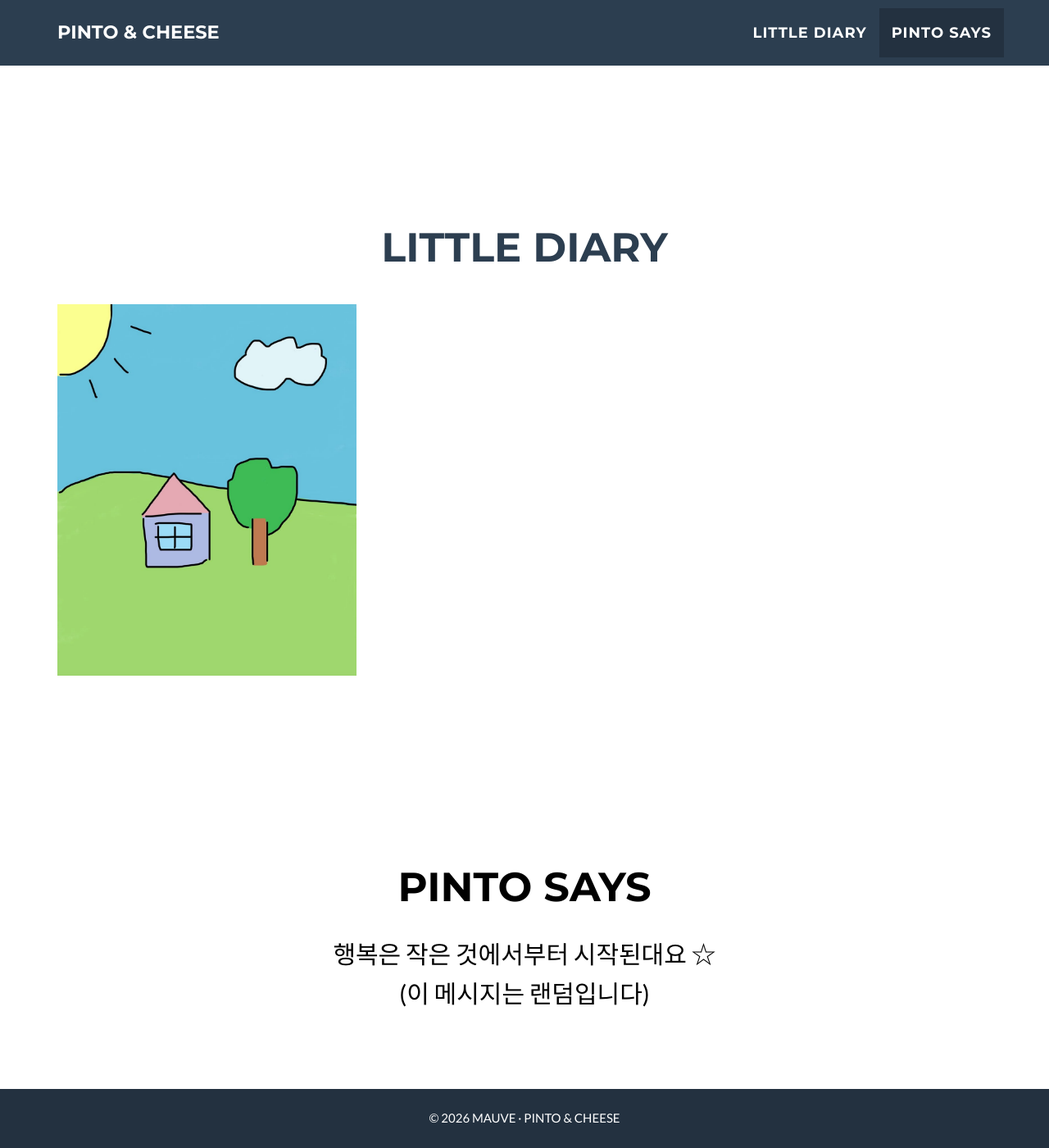
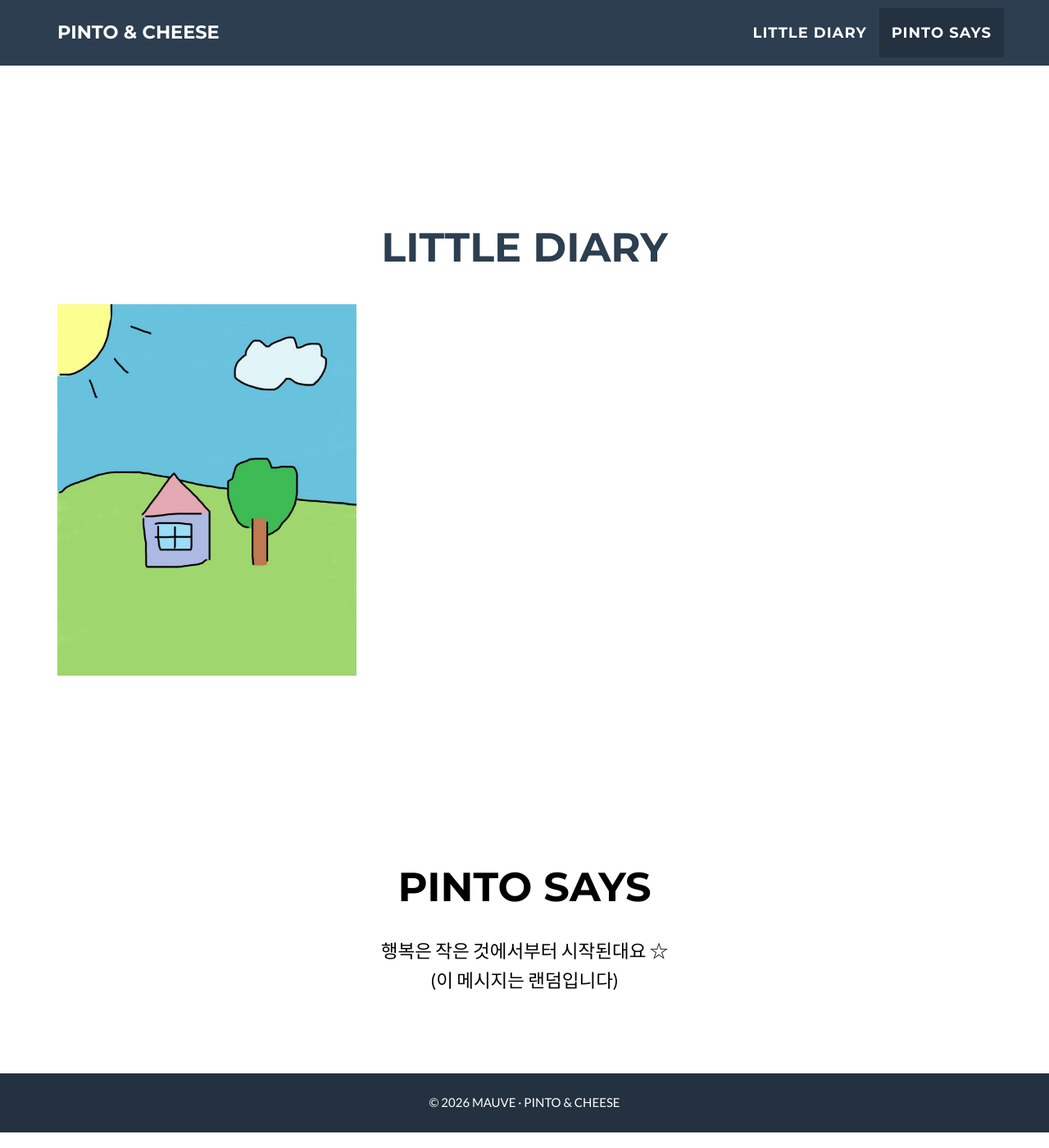
Before and after one commit to pintocheese/pintocheese.github.io, a Jekyll site: the page built from _posts/2014-07-18-project-1.markdown, in a window 1280 px wide and 1400 px high, scrolled down 1450 px. Shown: the whole window at 82% size. Built offline with Jekyll 4.4.1, drawn with Linux system fonts in a browser that asks for light colours.

Commit message:
Update custom.css

```diff
--- a/assets/css/custom.css
+++ b/assets/css/custom.css
@@ -49,22 +49,19 @@
 #about-message {
   display: inline-block;
   text-align: center;
-  font-size: 1.6em;   /* 랜덤 메시지 내용 글자 크기 1.4 */
+  font-size: 1.5em;   /* 랜덤 메시지 내용 글자 크기 1.4 */
 }
 
 /* ///모바일 글자 크기/// */
 @media (max-width: 991px) {
 
-  /* title : PINTO & CHEESE 글자 사이즈 */
   header .intro-text .name {
-    font-size: 1.6em;
-    display: block;
+    font-size: 1.4em !important;
   }
-}
 
   /* about 안의 랜덤 메시지 */
   #about-message {
-    font-size: 2em;
+    font-size: 1.5em;
     text-align: center;
   }
 
```
